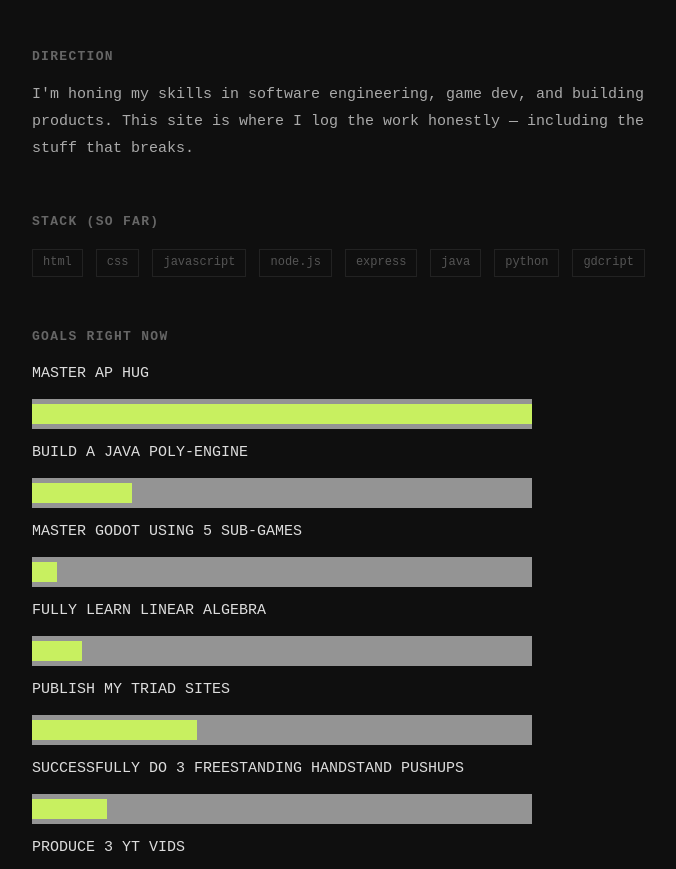
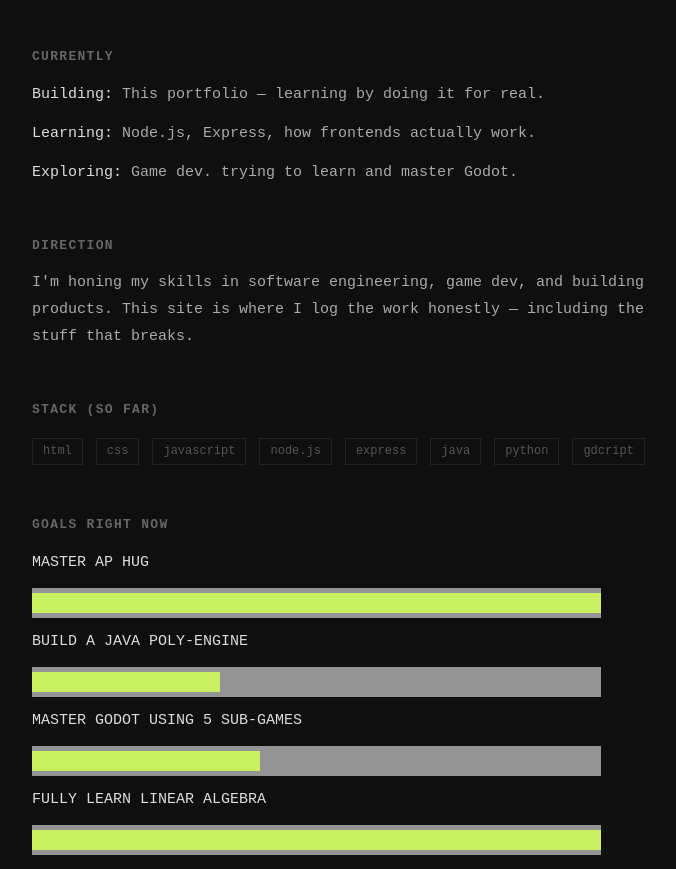
Before and after one commit to Not-JM/Portfolio, a website: page public/index.html in a window 1280 px wide. Shown: the part 231-1100 px from the top of the page, without its empty margins (292-968 px from the left). Drawn offline with Linux system fonts and the light colour scheme.

Commit message:
Add files via upload

```diff
--- a/public/index.html
+++ b/public/index.html
@@ -52,7 +52,7 @@
     }
     .progress-bar{
       background-color:#949494;
-      width: 500px;
+      width: 90%;
       height: 30px;
       display: flex;
       align-items: center;
@@ -79,10 +79,16 @@
     <a href="/tracker.html">tracker</a>
     <a href= "/about.html">about</a>
     <a href = "https://github.com/Not-JM">GH</a>
+    <a href = "https://www.youtube.com/@totallynotjm">YT</a>
   </nav>
 
   <h1>John Marco Rius</h1>
   <p>Just a High School Freshman figuring everything out</p>
+
+  <h2>Currently</h2>
+  <p><strong>Building:</strong> This portfolio — learning by doing it for real.</p>
+  <p><strong>Learning:</strong> Node.js, Express, how frontends actually work.</p>
+  <p><strong>Exploring:</strong> Game dev. trying to learn and master Godot.</p>
 
   <h2>Direction</h2>
   <p>
@@ -107,23 +113,23 @@
   </div>
   <p><strong>BUILD A JAVA POLY-ENGINE</strong></p>
   <div class = "progress-bar">
-    <div class = "progress" data-width = "20%"></div>
+    <div class = "progress" data-width = "33%"></div>
   </div>
   <p><strong>MASTER GODOT USING 5 SUB-GAMES</strong></p>
   <div class = "progress-bar">
-    <div class = "progress" data-width = "5%"></div>
+    <div class = "progress" data-width = "40%"></div>
   </div>
   <p><strong>FULLY LEARN LINEAR ALGEBRA</strong></p>
   <div class = "progress-bar">
-    <div class = "progress" data-width = "10%"></div>
+    <div class = "progress" data-width = "100%"></div>
   </div>
   <p><strong>PUBLISH MY TRIAD SITES</strong></p>
   <div class = "progress-bar">
-    <div class = "progress" data-width = "33%"></div>
+    <div class = "progress" data-width = "66%"></div>
   </div>
   <p><strong>SUCCESSFULLY DO 3 FREESTANDING HANDSTAND PUSHUPS</strong></p>
   <div class = "progress-bar">
-    <div class = "progress" data-width = "15%"></div>
+    <div class = "progress" data-width = "20%"></div>
   </div>
   <p><strong>PRODUCE 3 YT VIDS</strong></p>
   <div class = "progress-bar">
```
Also changed, not shown: public/about.html (+2 -0 lines), public/projects.html (+1 -0 lines), public/tracker.html (+2 -0 lines).
